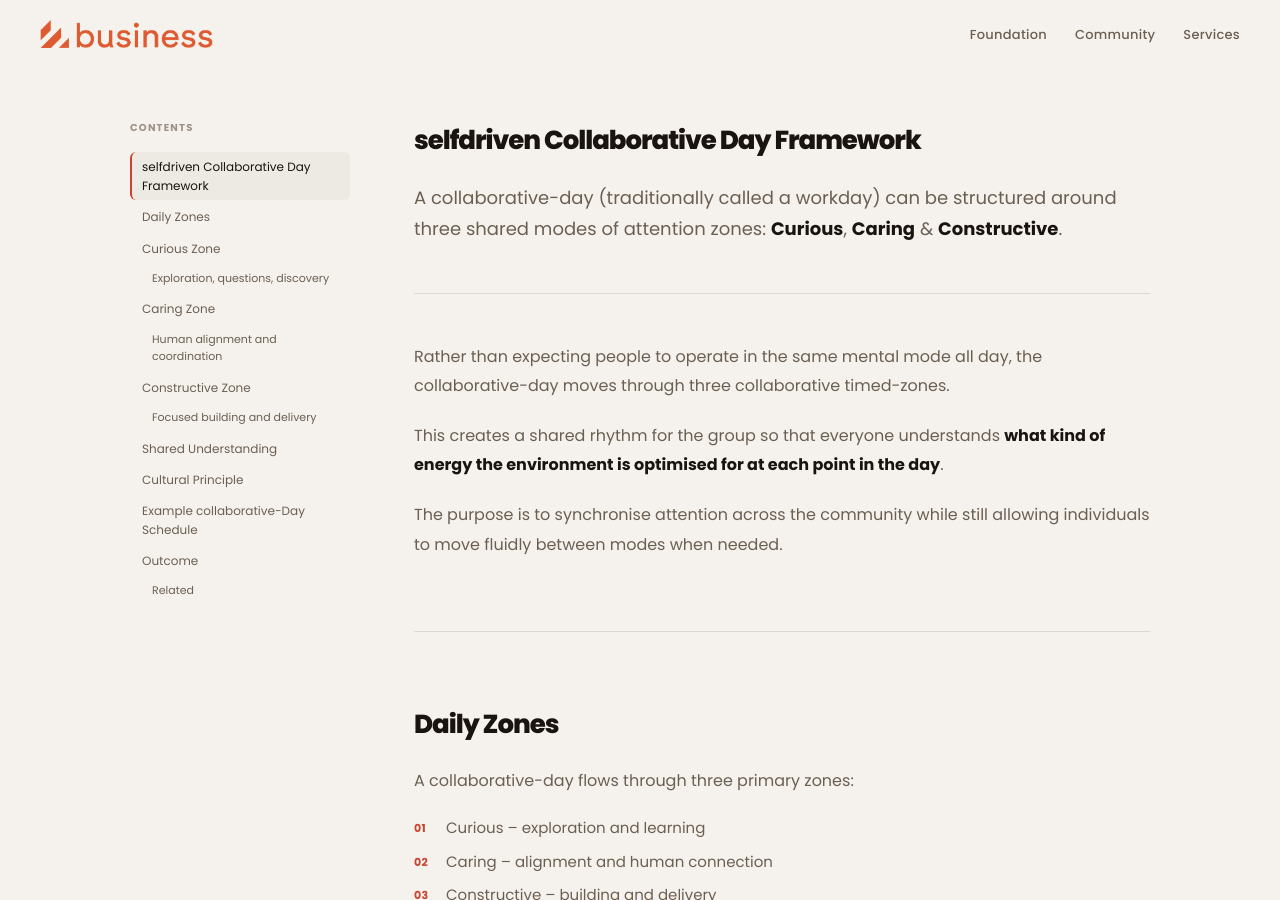
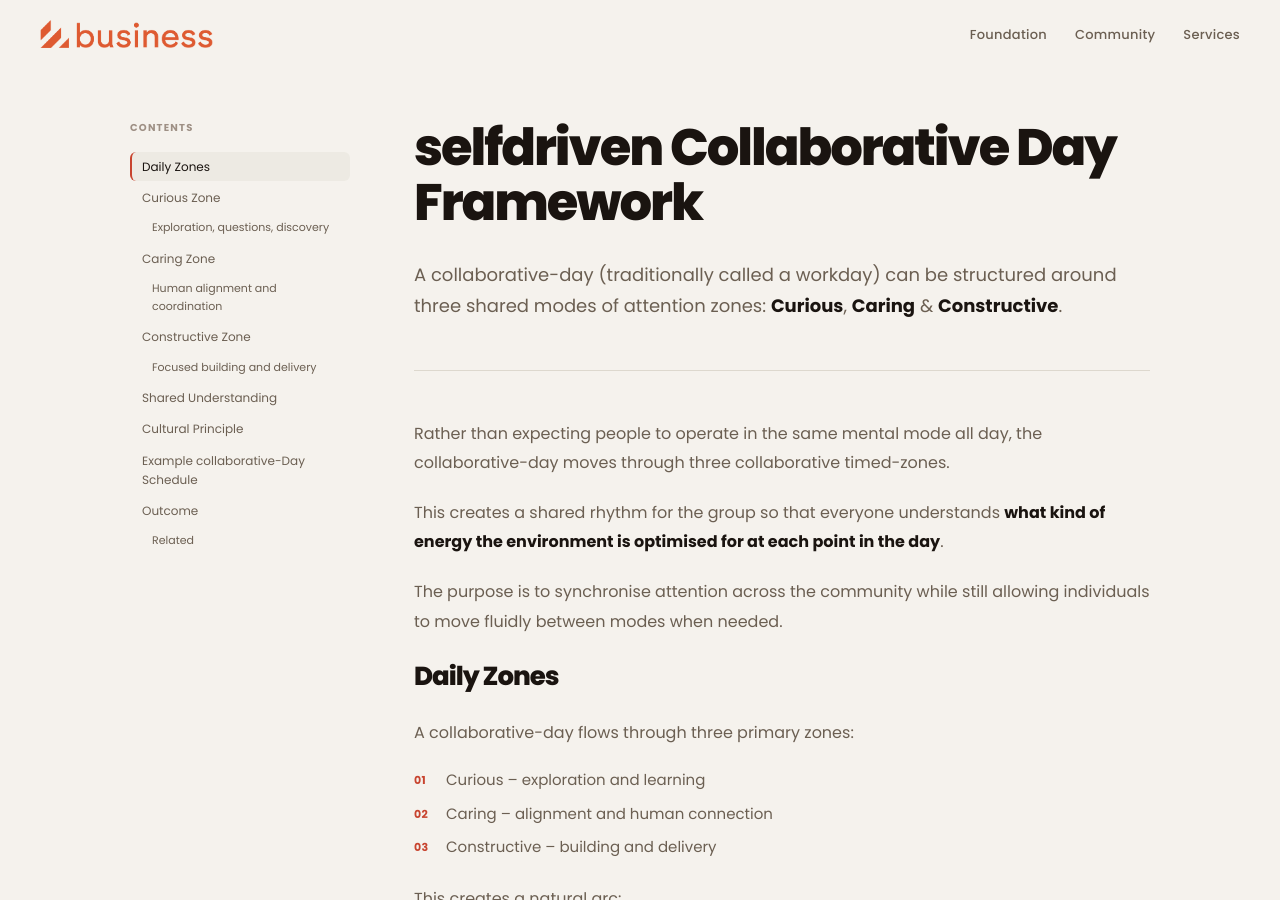
Before and after one commit to selfdriven-services/selfdriven-business, a Jekyll site: the page built from docs/pages/framework-the-collaborative-day.md, in a window 1280 px wide and 900 px high. Built offline with Jekyll 4.4.1, drawn with Linux system fonts in a browser that asks for light colours.

Commit message:
Update framework-the-collaborative-day.md

```diff
--- a/docs/pages/framework-the-collaborative-day.md
+++ b/docs/pages/framework-the-collaborative-day.md
@@ -3,7 +3,7 @@ layout: selfdriven
 title:  selfdriven Collaborative Day Framework - selfdriven.business
 permalink: /frameworks/the-collaborative-day
 ---
-## selfdriven Collaborative Day Framework
+# selfdriven Collaborative Day Framework
 
 A collaborative-day (traditionally called a workday) can be structured around three shared modes of attention zones: **Curious**, **Caring** & **Constructive**.
 
```
